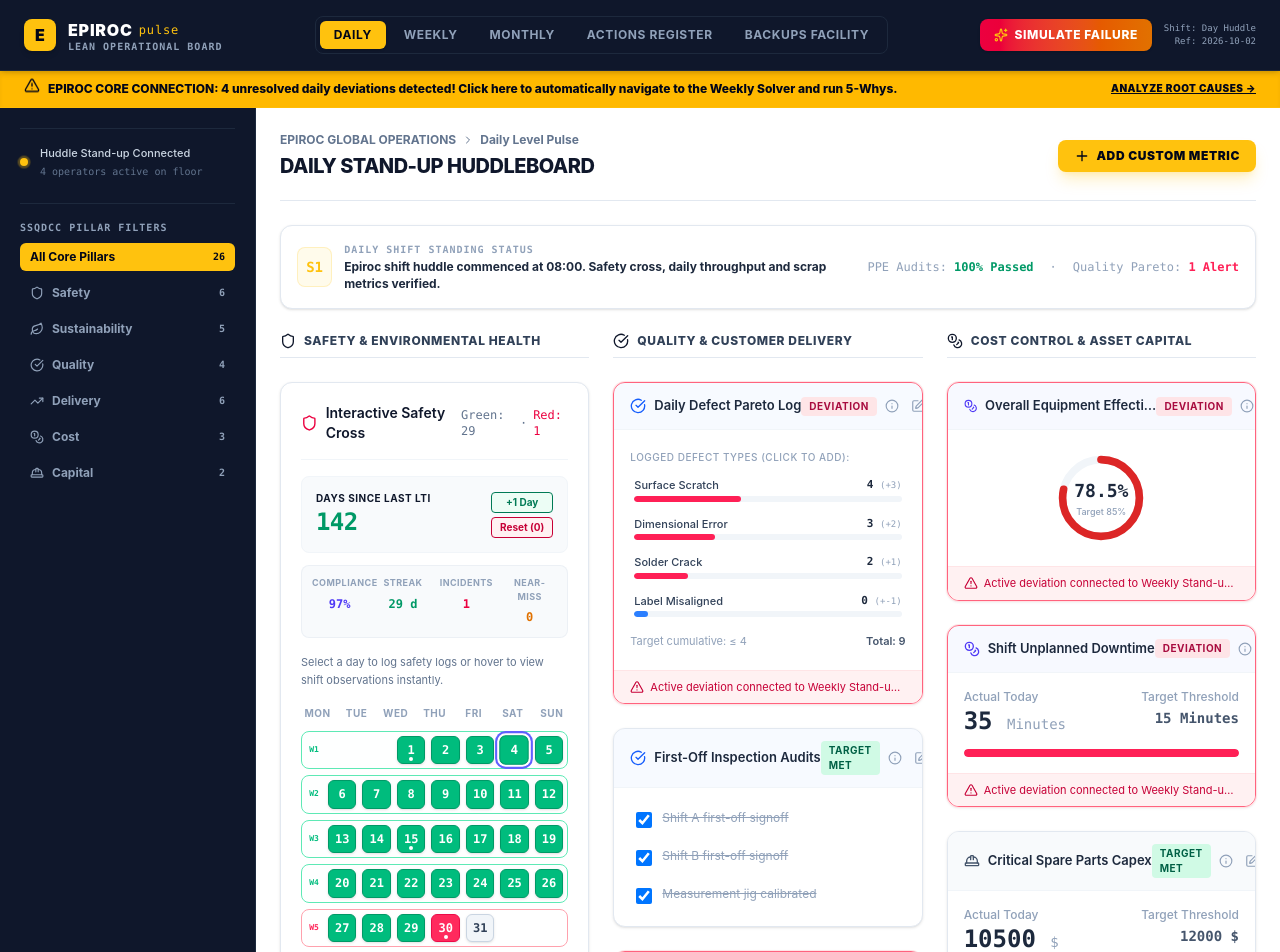
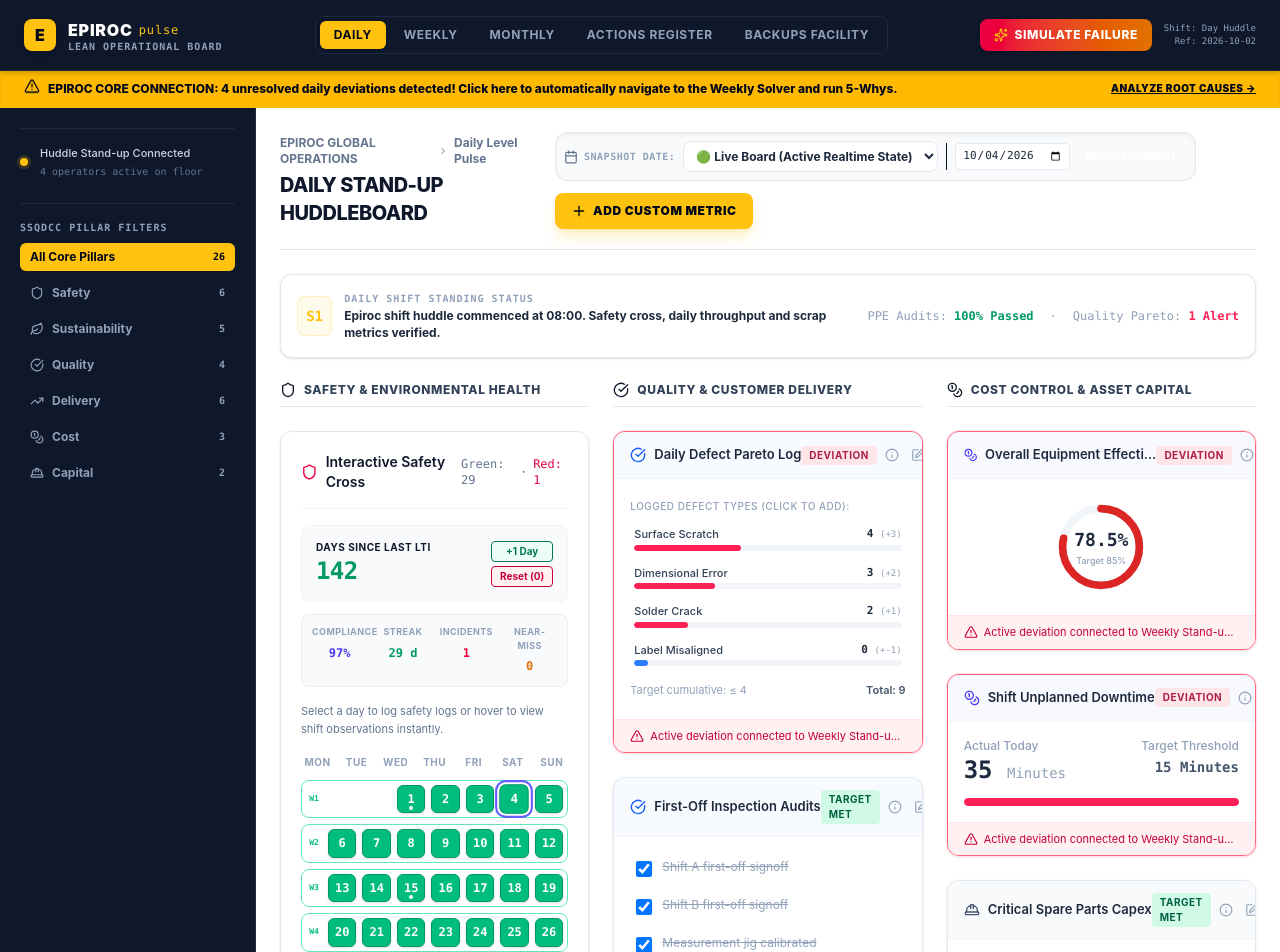
Before and after one commit to PythonProgrammer1986/New-Pluse, a React (Vite) app: page / in a window 1280 px wide. Shown: the top 952 px of the page. Built offline with nearby package versions, Linux system fonts and the light colour scheme.

Commit message:
feat: implement historical state snapshotting
Add snapshot management to allow users to save, view, and restore historical board states for reporting and review. Included supporting types and state logic to maintain an archive of widgets, deviations, actions, and safety records.

```diff
--- a/src/App.tsx
+++ b/src/App.tsx
@@ -39,7 +39,10 @@
     deleteActionItem,
     exportBackup,
     importBackup,
-    resetToTemplate
+    resetToTemplate,
+    saveSnapshot,
+    restoreSnapshot,
+    deleteSnapshot
   } = useAppState();
 
   const [activeLevel, setActiveLevel] = useState<PulseLevel>('daily');
@@ -73,8 +76,21 @@
     message: string;
   } | null>(null);
 
+  // Archive snapshot selection states
+  const [selectedSnapshotDate, setSelectedSnapshotDate] = useState<string>('live');
+  const [snapshotTargetDate, setSnapshotTargetDate] = useState<string>(new Date().toISOString().split('T')[0]);
+
+  // Dynamically pull from historical backup snapshot if viewing an archive
+  const activeSnapshot = selectedSnapshotDate !== 'live' && state.history ? state.history[selectedSnapshotDate] : null;
+
+  const currentWidgets = activeSnapshot ? activeSnapshot.widgets : state.widgets;
+  const currentDeviations = activeSnapshot ? activeSnapshot.deviations : state.deviations;
+  const currentActionItems = activeSnapshot ? activeSnapshot.actionItems : state.actionItems;
+  const currentSafetyCross = activeSnapshot ? activeSnapshot.safetyCross : state.safetyCross;
+  const currentSafetyNotes = activeSnapshot ? activeSnapshot.safetyNotes : (state.safetyNotes || {});
+
   // Filter widgets by active level and pillar
-  const displayedWidgets = state.widgets.filter((w) => {
+  const displayedWidgets = currentWidgets.filter((w) => {
     const matchesLevel = w.level === activeLevel;
     const matchesPillar = selectedPillarFilter === 'all' || w.pillar === selectedPillarFilter;
     return matchesLevel && matchesPillar;
@@ -398,7 +414,7 @@
         <main className="flex-1 overflow-y-auto p-6 space-y-6 bg-white dark:bg-slate-950">
 
           {/* Dashboard Context Title block */}
-          <div className="flex flex-col sm:flex-row items-start sm:items-center justify-between gap-4 border-b border-slate-200 dark:border-slate-800 pb-5">
+          <div className="flex flex-col xl:flex-row items-start xl:items-center justify-between gap-4 border-b border-slate-200 dark:border-slate-800 pb-5">
             <div>
               {/* Breadcrumb Trail */}
               <div className="flex items-center gap-1.5 text-xs text-slate-500 dark:text-slate-400 font-bold mb-1">
@@ -415,16 +431,111 @@
               </h2>
             </div>
 
-            {/* Config & Builder action buttons */}
+            {/* Historical Snapshot Selector & Config Actions Panel */}
+            <div className="flex flex-wrap items-center gap-3 w-full xl:w-auto">
+              <div className="flex flex-wrap items-center gap-2 border border-slate-200 dark:border-slate-800 bg-slate-50 dark:bg-slate-900/60 p-2 rounded-xl shadow-inner shrink-0 w-full sm:w-auto justify-between sm:justify-start">
+                <div className="flex items-center gap-1.5">
+                  <Calendar className="w-3.5 h-3.5 text-slate-500" />
+                  <span className="text-[10px] font-bold text-slate-400 uppercase tracking-wider font-mono">Snapshot Date:</span>
+                </div>
+                <select
+                  value={selectedSnapshotDate}
+                  onChange={(e) => setSelectedSnapshotDate(e.target.value)}
+                  className="text-xs font-bold px-2 py-1.5 rounded-lg border border-slate-200 dark:border-slate-700 bg-white dark:bg-slate-900 text-slate-800 dark:text-slate-100 cursor-pointer focus:outline-none"
+                >
+                  <option value="live">🟢 Live Board (Active Realtime State)</option>
+                  {state.history && Object.keys(state.history).sort().reverse().map((dateStr) => (
+                    <option key={dateStr} value={dateStr}>
+                      📅 {dateStr} (Historical Backup)
+                    </option>
+                  ))}
+                </select>
+
+                <div className="flex items-center gap-1.5 pl-2 border-l border-slate-250 dark:border-slate-800">
+                  <input
+                    type="date"
+                    value={snapshotTargetDate}
+                    onChange={(e) => setSnapshotTargetDate(e.target.value)}
+                    className="text-[11px] font-mono px-1.5 py-1 rounded border border-slate-200 dark:border-slate-700 bg-white dark:bg-slate-900 text-slate-800 dark:text-slate-100 focus:outline-none"
+                  />
+                  <button
+                    type="button"
+                    onClick={() => {
+                      if (!snapshotTargetDate) {
+                        alert('Please select a date.');
+                        return;
+                      }
+                      saveSnapshot(snapshotTargetDate);
+                      setSelectedSnapshotDate(snapshotTargetDate);
+                      alert(`Successfully saved backup snapshot for: ${snapshotTargetDate}!`);
+                    }}
+                    className="px-2.5 py-1.5 bg-slate-850 hover:bg-slate-800 text-white hover:text-[#FFC20E] text-[9px] font-black rounded-lg cursor-pointer transition-all uppercase tracking-wider"
+                    title="Capture current board state and commit to historical backup registry"
+                  >
+                    Backup Current
+                  </button>
+                </div>
+              </div>
+
               {activeTab === 'board' && activeLevel !== 'monthly' && (
                 <button
                   onClick={() => setShowAddWidget(!showAddWidget)}
-                className="px-4 py-2 bg-[#FFC20E] hover:bg-[#F3AF00] text-slate-950 rounded-lg text-xs font-black flex items-center gap-1.5 shadow-lg shadow-[#FFC20E]/25 hover:shadow-[#FFC20E]/40 transition-all hover:scale-[1.02] cursor-pointer uppercase tracking-wider"
+                  className="px-4 py-2.5 bg-[#FFC20E] hover:bg-[#F3AF00] text-slate-950 rounded-lg text-xs font-black flex items-center gap-1.5 shadow-lg shadow-[#FFC20E]/25 hover:shadow-[#FFC20E]/40 transition-all hover:scale-[1.02] cursor-pointer uppercase tracking-wider w-full sm:w-auto justify-center"
                 >
                   <Plus className="w-4 h-4" /> Add Custom Metric
                 </button>
               )}
             </div>
+          </div>
+
+          {/* Historical View-Only Archive Mode Banner */}
+          {selectedSnapshotDate !== 'live' && (
+            <div className="bg-amber-500/10 border border-amber-500/20 p-4 rounded-xl flex flex-col lg:flex-row lg:items-center justify-between gap-4 animate-fade-in shadow-sm">
+              <div className="flex items-start gap-3">
+                <AlertTriangle className="w-5 h-5 text-amber-500 shrink-0 mt-0.5 animate-pulse" />
+                <div>
+                  <span className="font-extrabold text-sm text-slate-800 dark:text-slate-200 block">
+                    Viewing Historical Backup Archive: {selectedSnapshotDate}
+                  </span>
+                  <span className="text-xs text-slate-500 dark:text-slate-400 block mt-1 leading-relaxed">
+                    You are exploring a preserved huddleboard snapshot from <strong>{selectedSnapshotDate}</strong>. All actions, metrics, and safety calendar items are currently shown in <strong>Read-Only mode</strong> to safeguard archival logs. You can restore this archive state to the active live board or delete it anytime.
+                  </span>
+                </div>
+              </div>
+              <div className="flex flex-wrap items-center gap-2 shrink-0">
+                <button
+                  onClick={() => {
+                    if (window.confirm(`Are you sure you want to overwrite today's active live board with this historical backup from ${selectedSnapshotDate}? Current un-snapshotted active changes will be replaced.`)) {
+                      restoreSnapshot(selectedSnapshotDate);
+                      setSelectedSnapshotDate('live');
+                      alert(`Successfully restored the huddleboard back to the state of ${selectedSnapshotDate}!`);
+                    }
+                  }}
+                  className="px-3.5 py-1.5 bg-[#FFC20E] text-slate-950 hover:bg-[#E5B200] text-xs font-extrabold rounded-lg shadow cursor-pointer transition-all"
+                >
+                  Restore to Live Board
+                </button>
+                <button
+                  onClick={() => {
+                    if (window.confirm(`Are you sure you want to delete this snapshot for ${selectedSnapshotDate} from the backup storage?`)) {
+                      deleteSnapshot(selectedSnapshotDate);
+                      setSelectedSnapshotDate('live');
+                      alert(`Deleted snapshot for ${selectedSnapshotDate}.`);
+                    }
+                  }}
+                  className="px-2.5 py-1.5 bg-rose-50 hover:bg-rose-100 text-rose-600 dark:bg-rose-950/20 dark:hover:bg-rose-950/40 text-xs font-bold rounded-lg cursor-pointer transition-all"
+                >
+                  Delete Snapshot
+                </button>
+                <button
+                  onClick={() => setSelectedSnapshotDate('live')}
+                  className="px-2.5 py-1.5 hover:bg-slate-100 dark:hover:bg-slate-850 text-slate-500 dark:text-slate-400 text-xs font-bold rounded-lg cursor-pointer transition-all"
+                >
+                  Exit Archive
+                </button>
+              </div>
+            </div>
+          )}
 
           {/* Add Widget Overlay Form */}
           {showAddWidget && (
@@ -652,19 +763,19 @@
                         {/* Always display the Safety Cross Calendar if Safety pillar is active for maximum context */}
                         {selectedPillarFilter === 'Safety' && (
                           <SafetyCrossCalendar
-                            safetyCross={state.safetyCross}
-                            safetyNotes={state.safetyNotes}
+                            safetyCross={currentSafetyCross}
+                            safetyNotes={currentSafetyNotes}
                             onDayClick={updateSafetyCross}
                             onUpdateNote={updateSafetyNote}
                             daysSinceLastLTI={
-                              state.widgets.find((w) => w.id === 'd-safety-lti')?.value || 0
+                              currentWidgets.find((w) => w.id === 'd-safety-lti')?.value || 0
                             }
                             onResetLTI={() => {
                               updateWidgetValue('d-safety-lti', { value: 0 });
                               updateSafetyCross(30, 'red');
                             }}
                             onIncrementLTI={() => {
-                              const currentVal = state.widgets.find((w) => w.id === 'd-safety-lti')?.value || 0;
+                              const currentVal = currentWidgets.find((w) => w.id === 'd-safety-lti')?.value || 0;
                               updateWidgetValue('d-safety-lti', { value: currentVal + 1 });
                             }}
                           />
@@ -696,19 +807,19 @@
 
                         {/* Safety Cross Calendar with Daily Notes */}
                         <SafetyCrossCalendar
-                          safetyCross={state.safetyCross}
-                          safetyNotes={state.safetyNotes}
+                          safetyCross={currentSafetyCross}
+                          safetyNotes={currentSafetyNotes}
                           onDayClick={updateSafetyCross}
                           onUpdateNote={updateSafetyNote}
                           daysSinceLastLTI={
-                            state.widgets.find((w) => w.id === 'd-safety-lti')?.value || 0
+                            currentWidgets.find((w) => w.id === 'd-safety-lti')?.value || 0
                           }
                           onResetLTI={() => {
                             updateWidgetValue('d-safety-lti', { value: 0 });
                             updateSafetyCross(30, 'red'); // also trigger safety cross red
                           }}
                           onIncrementLTI={() => {
-                            const currentVal = state.widgets.find((w) => w.id === 'd-safety-lti')?.value || 0;
+                            const currentVal = currentWidgets.find((w) => w.id === 'd-safety-lti')?.value || 0;
                             updateWidgetValue('d-safety-lti', { value: currentVal + 1 });
                           }}
                         />
@@ -796,7 +907,7 @@
                       </div>
                     </div>
                     <div className="text-xs font-mono text-slate-400 shrink-0">
-                      <span>Total Deviations this week: <span className="text-rose-500 font-bold">{state.deviations.filter(d => !d.isResolved).length} open</span></span>
+                      <span>Total Deviations this week: <span className="text-rose-500 font-bold">{currentDeviations.filter(d => !d.isResolved).length} open</span></span>
                     </div>
                   </div>
 
@@ -804,7 +915,7 @@
                   <div className="space-y-6">
                     {/* First, show the Weekly level metric trackers (Highly editable) */}
                     <div className="grid grid-cols-1 md:grid-cols-2 lg:grid-cols-3 gap-6">
-                      {state.widgets
+                      {currentWidgets
                         .filter((w) => w.level === 'weekly' && (selectedPillarFilter === 'all' || w.pillar === selectedPillarFilter))
                         .map((widget) => (
                           <WidgetCard
@@ -826,11 +937,11 @@
                         </h3>
                       </div>
                       <DeviationSolver
-                        deviations={state.deviations}
+                        deviations={currentDeviations}
                         onUpdateDeviation={updateDeviation}
                         onDeleteDeviation={deleteDeviation}
                         onAddActionItem={addActionItem}
-                        actionItems={state.actionItems}
+                        actionItems={currentActionItems}
                         userRole={state.currentUserRole}
                       />
                     </div>
@@ -858,7 +969,7 @@
 
                   {/* Render the Monthly strategic Widgets */}
                   <div className="grid grid-cols-1 md:grid-cols-2 lg:grid-cols-3 gap-6">
-                    {state.widgets
+                    {currentWidgets
                       .filter((w) => w.level === 'monthly' && (selectedPillarFilter === 'all' || w.pillar === selectedPillarFilter))
                       .map((widget) => (
                         <WidgetCard
@@ -875,9 +986,9 @@
                   {/* Strategic Dashboard: Vulnerability matrices and CI Ideas Pipeline */}
                   {/* OVERHAULED: With interactive budget planners and funded root cause links (Request #2) */}
                   <StrategicDashboard
-                    widgets={state.widgets}
-                    deviations={state.deviations}
-                    actionItems={state.actionItems}
+                    widgets={currentWidgets}
+                    deviations={currentDeviations}
+                    actionItems={currentActionItems}
                     userRole={state.currentUserRole}
                     onUpdateDeviation={updateDeviation}
                   />
@@ -889,7 +1000,7 @@
           {/* 4. MASTER TEAM ACTIONS PLAN TABLE TAB */}
           {activeTab === 'actions' && (
             <ActionPlanTable
-              actionItems={state.actionItems}
+              actionItems={currentActionItems}
               onUpdateActionItem={updateActionItem}
               onDeleteActionItem={deleteActionItem}
               onAddActionItem={addActionItem}
--- a/src/seedData.ts
+++ b/src/seedData.ts
@@ -622,7 +622,30 @@
   deviations: INITIAL_DEVIATIONS,
   actionItems: INITIAL_ACTION_ITEMS,
   safetyCross: INITIAL_SAFETY_CROSS,
-  safetyNotes: INITIAL_SAFETY_NOTES
+  safetyNotes: INITIAL_SAFETY_NOTES,
+  history: {
+    '2026-10-01': {
+      widgets: INITIAL_WIDGETS.map(w => w.id === 'd-safety-lti' ? { ...w, value: 139 } : w),
+      deviations: [],
+      actionItems: [],
+      safetyCross: { ...INITIAL_SAFETY_CROSS, 30: 'green' },
+      safetyNotes: { ...INITIAL_SAFETY_NOTES, 30: 'No accidents logged today. Perfect shift compliance!' }
+    },
+    '2026-10-02': {
+      widgets: INITIAL_WIDGETS.map(w => w.id === 'd-sust-energy' ? { ...w, actual: 435, state: 'red' } : w),
+      deviations: [INITIAL_DEVIATIONS[1]],
+      actionItems: [INITIAL_ACTION_ITEMS[2]],
+      safetyCross: INITIAL_SAFETY_CROSS,
+      safetyNotes: INITIAL_SAFETY_NOTES
+    },
+    '2026-10-03': {
+      widgets: INITIAL_WIDGETS.map(w => w.id === 'd-safety-hazards' ? { ...w, actual: 1, state: 'red' } : w),
+      deviations: [INITIAL_DEVIATIONS[0]],
+      actionItems: [INITIAL_ACTION_ITEMS[0]],
+      safetyCross: { ...INITIAL_SAFETY_CROSS, 29: 'amber' },
+      safetyNotes: { ...INITIAL_SAFETY_NOTES, 29: 'Near-miss: Operator reported slick floor near hydraulic loop.' }
+    }
+  }
 };
 
 export const TEAMS_LIST = [
--- a/src/types.ts
+++ b/src/types.ts
@@ -72,6 +72,14 @@
   members: string[];
 }
 
+export interface AppStateSnapshot {
+  widgets: MetricWidget[];
+  deviations: Deviation[];
+  actionItems: ActionItem[];
+  safetyCross: { [dayIndex: number]: 'green' | 'red' | 'amber' | 'none' };
+  safetyNotes: { [dayIndex: number]: string };
+}
+
 export interface AppState {
   currentTeam: string;
   currentUserRole: string;
@@ -80,4 +88,5 @@
   actionItems: ActionItem[];
   safetyCross: { [dayIndex: number]: 'green' | 'red' | 'amber' | 'none' }; // for safety calendar (1-31)
   safetyNotes?: { [dayIndex: number]: string }; // Note-taking per calendar day
+  history?: { [dateString: string]: AppStateSnapshot };
 }
--- a/src/useAppState.ts
+++ b/src/useAppState.ts
@@ -361,6 +361,52 @@
     }));
   };
 
+  const saveSnapshot = (dateString: string) => {
+    setState((prev) => {
+      const snapshot = {
+        widgets: prev.widgets,
+        deviations: prev.deviations,
+        actionItems: prev.actionItems,
+        safetyCross: prev.safetyCross,
+        safetyNotes: prev.safetyNotes || {}
+      };
+      return {
+        ...prev,
+        history: {
+          ...(prev.history || {}),
+          [dateString]: snapshot
+        }
+      };
+    });
+  };
+
+  const restoreSnapshot = (dateString: string) => {
+    setState((prev) => {
+      if (!prev.history || !prev.history[dateString]) return prev;
+      const snapshot = prev.history[dateString];
+      return {
+        ...prev,
+        widgets: snapshot.widgets,
+        deviations: snapshot.deviations,
+        actionItems: snapshot.actionItems,
+        safetyCross: snapshot.safetyCross,
+        safetyNotes: snapshot.safetyNotes
+      };
+    });
+  };
+
+  const deleteSnapshot = (dateString: string) => {
+    setState((prev) => {
+      if (!prev.history) return prev;
+      const nextHistory = { ...prev.history };
+      delete nextHistory[dateString];
+      return {
+        ...prev,
+        history: nextHistory
+      };
+    });
+  };
+
   const resetToTemplate = () => {
     if (window.confirm('Are you sure you want to reset the board back to the default operational template? All custom metrics and recent logs will be lost.')) {
       setState(INITIAL_STATE);
@@ -385,6 +431,9 @@
     deleteActionItem,
     exportBackup,
     importBackup,
-    resetToTemplate
+    resetToTemplate,
+    saveSnapshot,
+    restoreSnapshot,
+    deleteSnapshot
   };
 }
```
Lines whose indentation alone changed are shown as unchanged.
